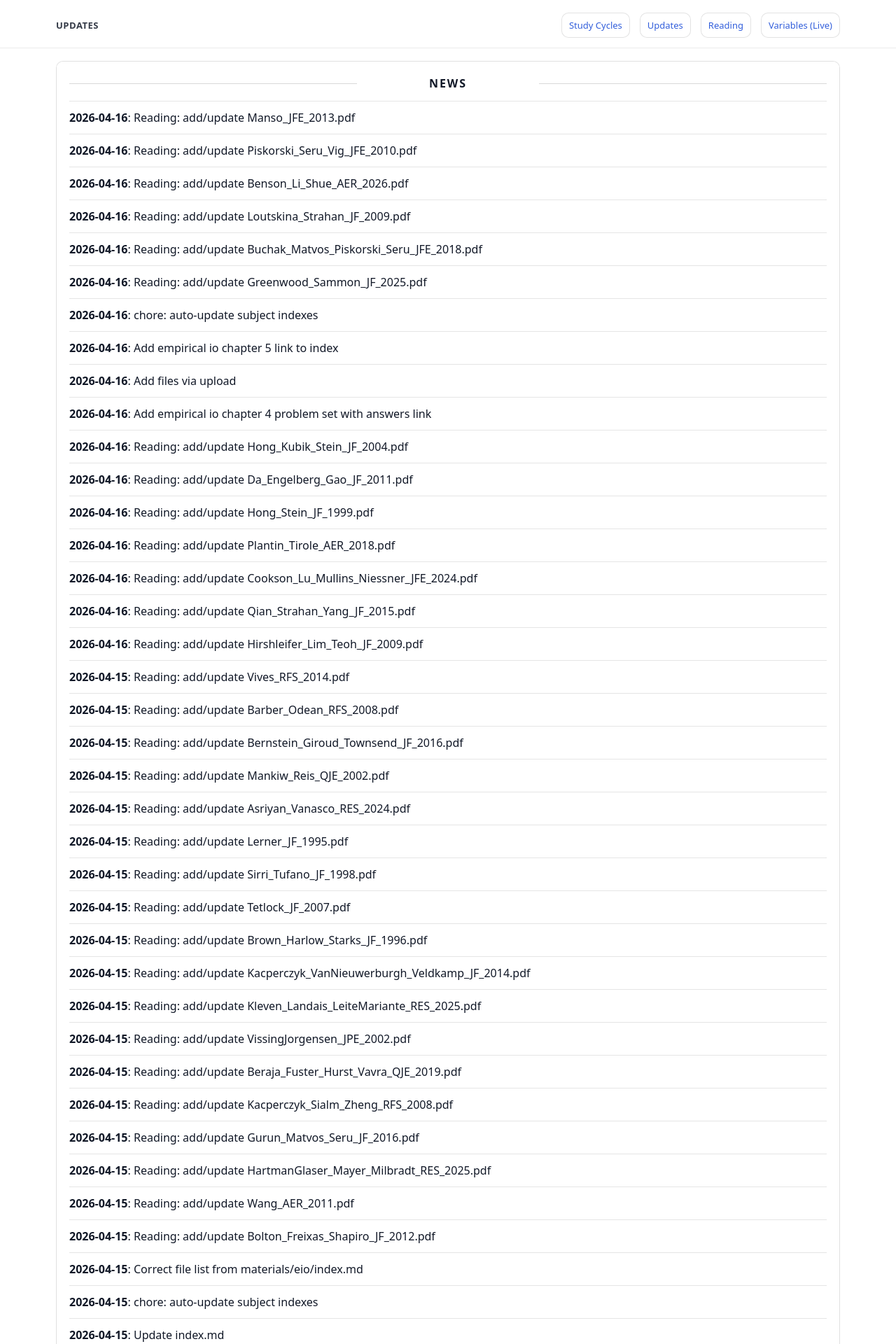
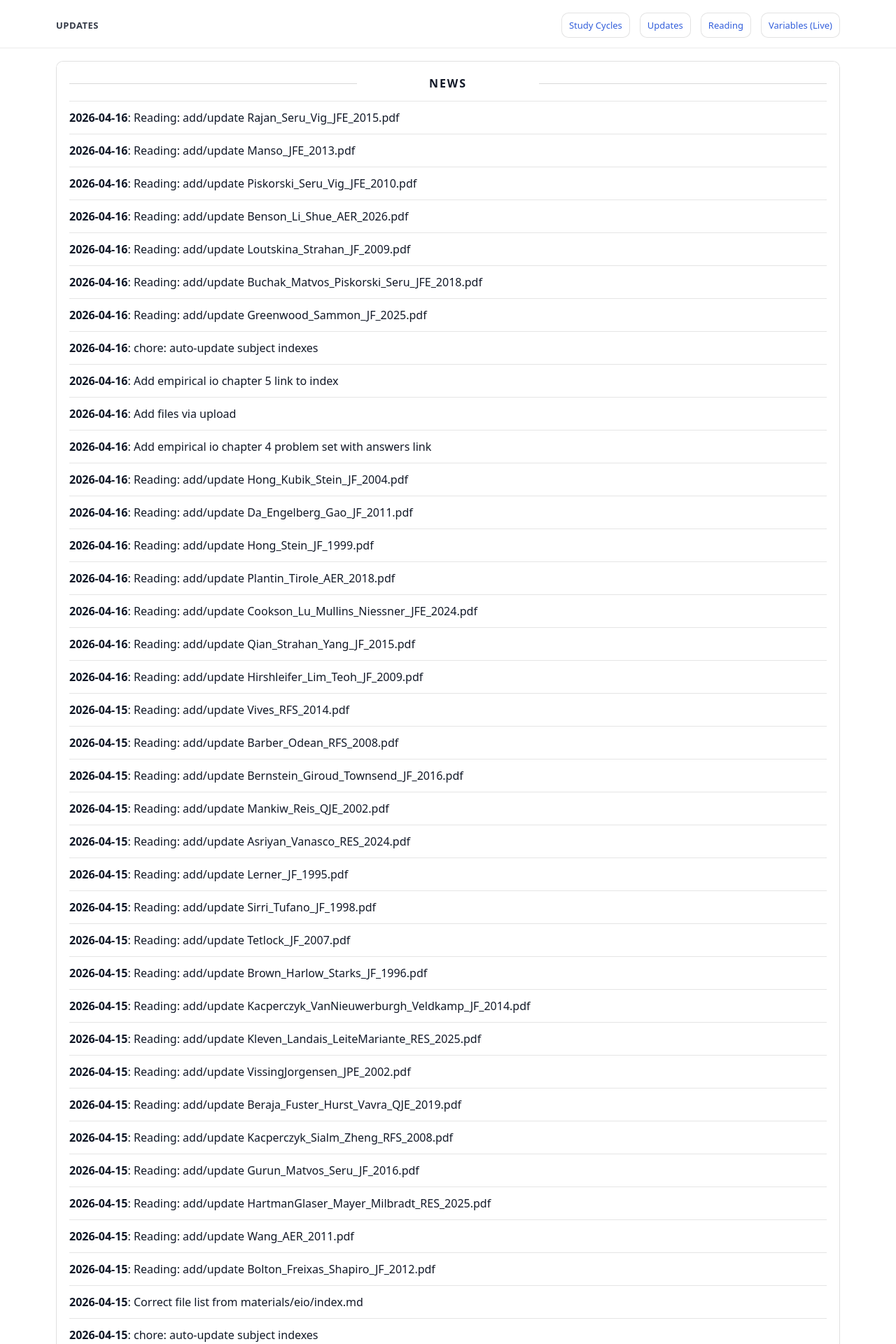
Before and after one commit to yaxinzn/study-archive, a Jekyll site: the page built from updates/index.md, in a window 1280 px wide. Shown: the top 1920 px of the page at 70% size. Built offline with Jekyll 4.4.1, drawn with Linux system fonts in a browser that asks for light colours; some of the changed text lies outside the part shown.

Commit message:
chore: update NEWS feed

```diff
--- a/_data/news.yml
+++ b/_data/news.yml
@@ -1,4 +1,7 @@
 # Auto-generated update history (sorted newest -> oldest). Do not edit manually.
+- ts: "1776337396"
+  date: "2026-04-16"
+  title: "Reading: add/update Rajan_Seru_Vig_JFE_2015.pdf"
 - ts: "1776336679"
   date: "2026-04-16"
   title: "Reading: add/update Manso_JFE_2013.pdf"
```
